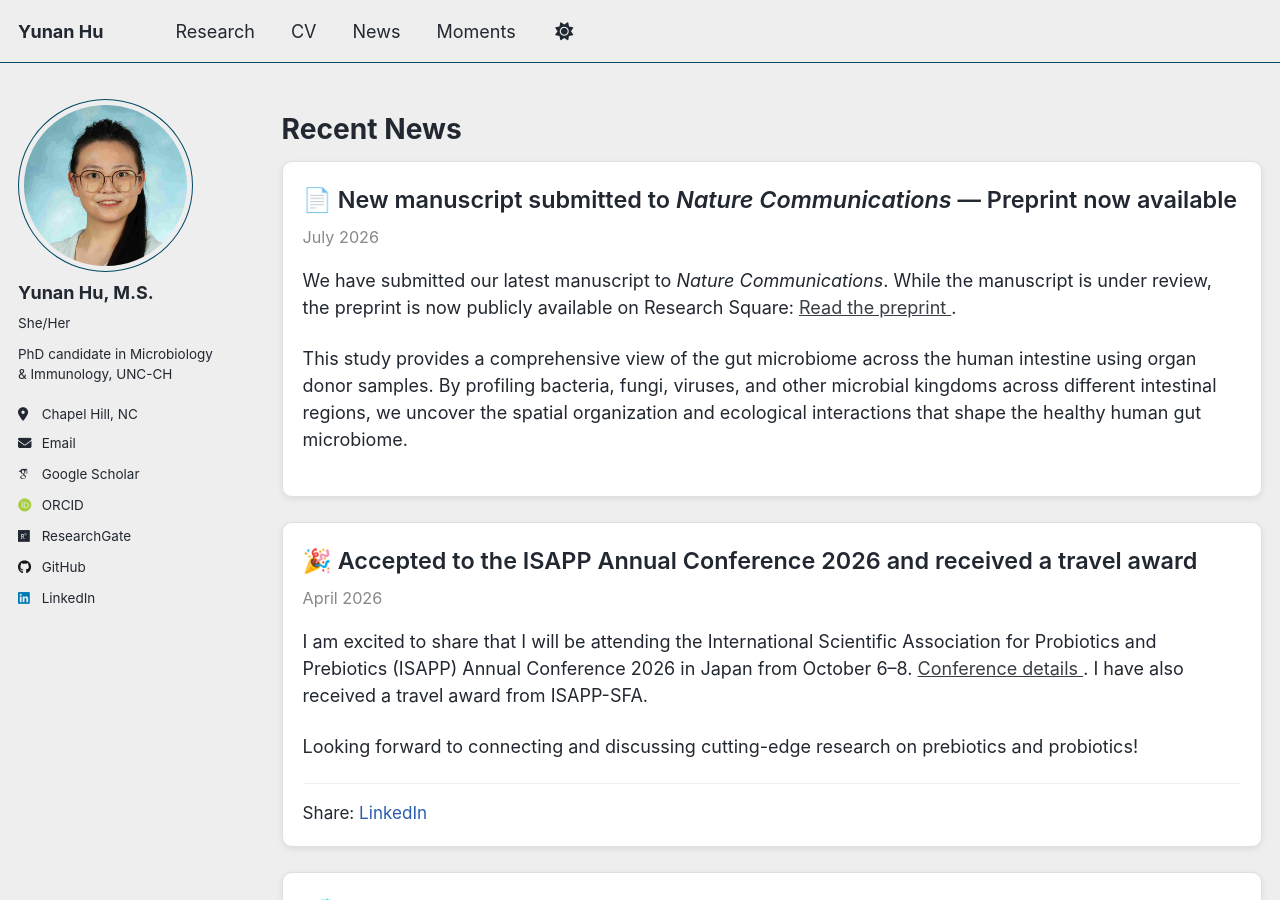
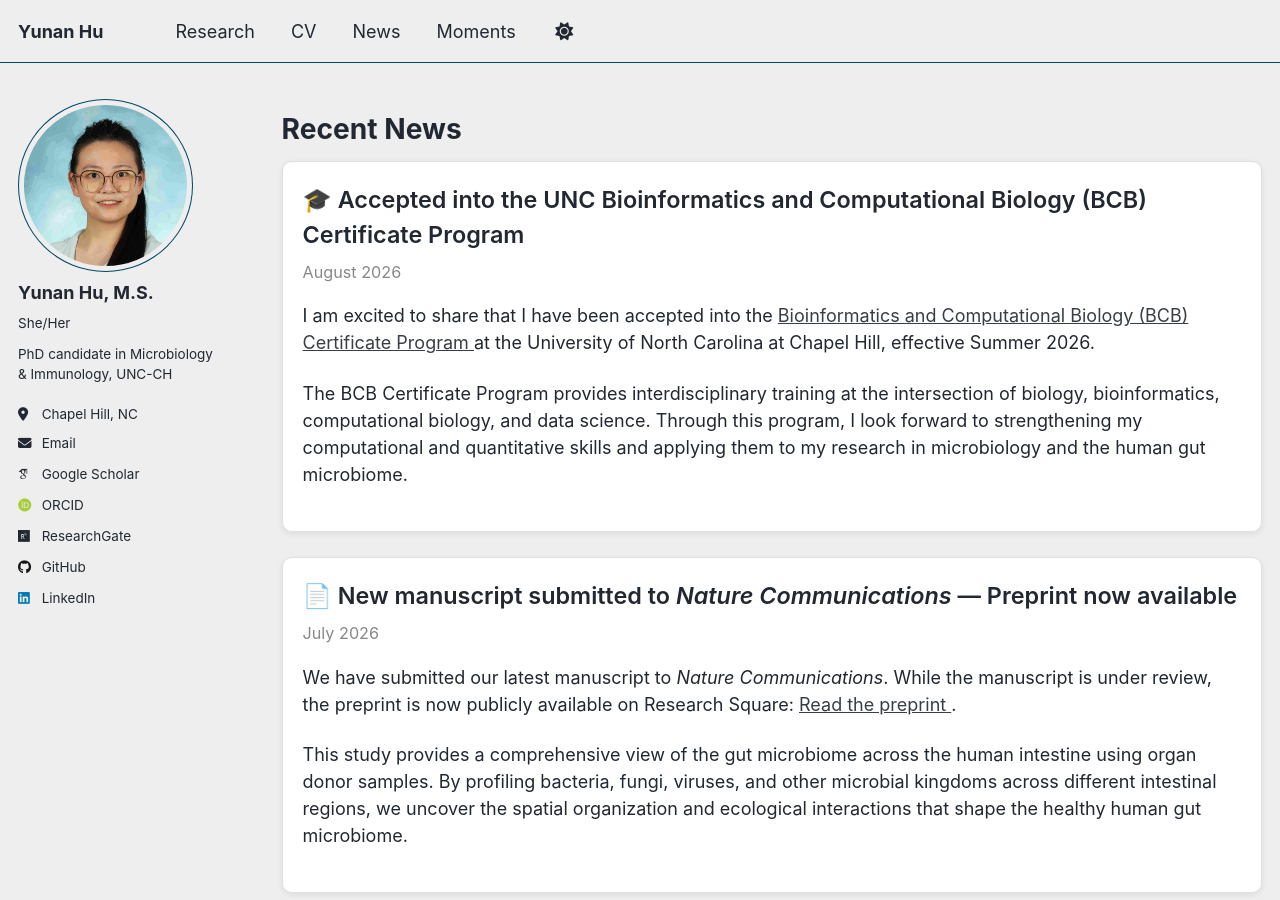
Before and after one commit to Yunan0525/Yunan0525.github.io, a Jekyll site: the page built from _pages/news.md, in a window 1280 px wide and 900 px high. Built offline with Jekyll 4.4.1, drawn with Linux system fonts in a browser that asks for light colours; some web fonts are replaced; a script that is not in the unit is left out; comment, search, counter and statistics services are not loaded.

Commit message:
Update news.md

```diff
--- a/_pages/news.md
+++ b/_pages/news.md
@@ -57,6 +57,24 @@ author_profile: true
 </style>
 
 # Recent News
+<div class="news-card">
+  <div class="news-title">🎓 Accepted into the UNC Bioinformatics and Computational Biology (BCB) Certificate Program</div>
+  <div class="news-date">August 2026</div>
+
+  <p>
+    I am excited to share that I have been accepted into the
+    <a href="https://bcb.unc.edu/degree-requirements/required-courses/" target="_blank">
+      Bioinformatics and Computational Biology (BCB) Certificate Program
+    </a>
+    at the University of North Carolina at Chapel Hill, effective Summer 2026.
+  </p>
+
+
+  <p>
+    The BCB Certificate Program provides interdisciplinary training at the intersection of biology, bioinformatics, computational biology, and data science. Through this program, I look forward to strengthening my computational and quantitative skills and applying them to my research in microbiology and the human gut microbiome.
+  </p>
+</div>
+
 <div class="news-card">
   <div class="news-title">📄 New manuscript submitted to <i>Nature Communications</i> — Preprint now available</div>
   <div class="news-date">July 2026</div>
```
